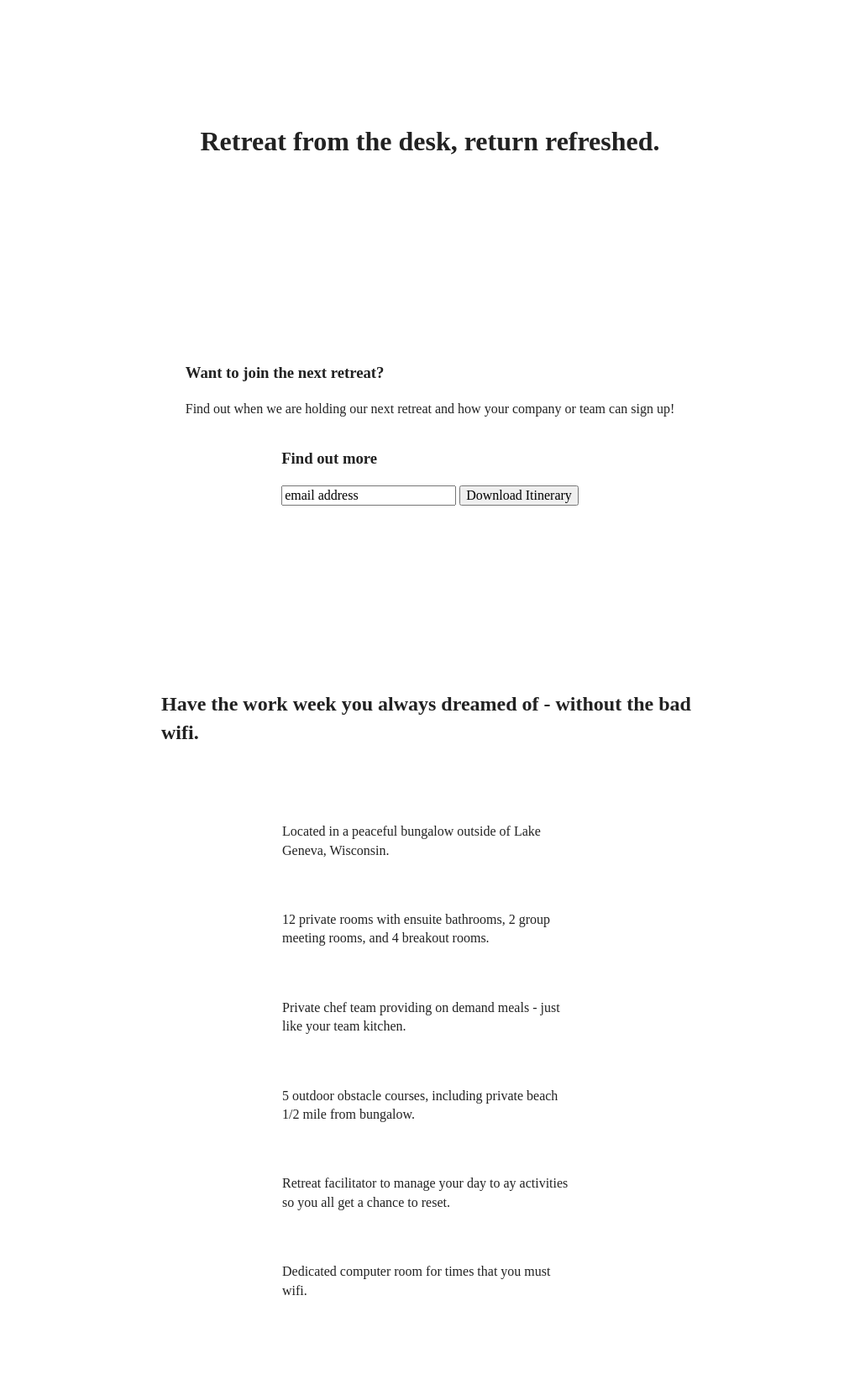
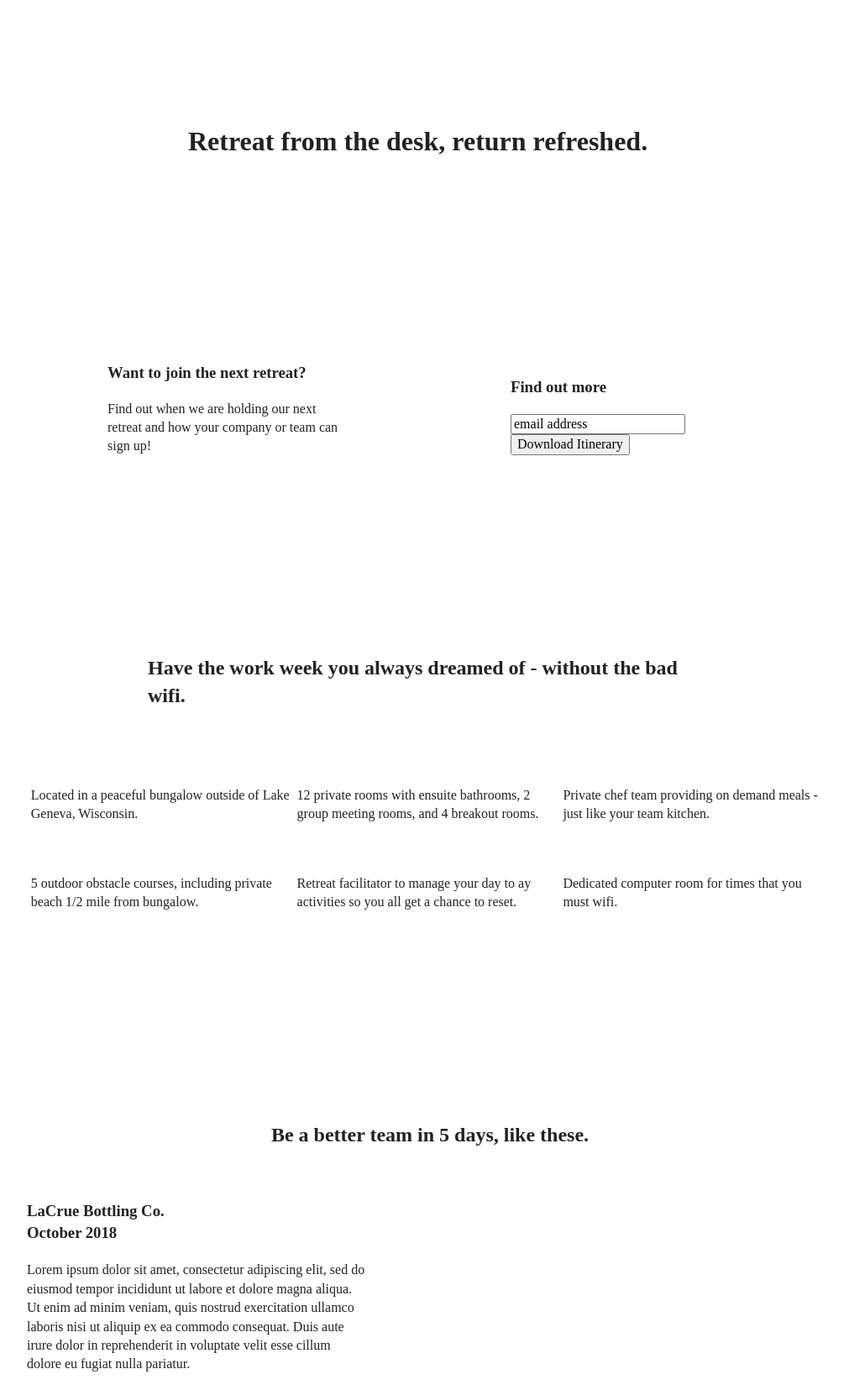
Before and after one commit to miszler/unplugged-retreat, a plain HTML site: page website-files/index.html in a window 1280 px wide. Shown: the part 260-1915 px from the top of the page at 84% size, without its empty margins (128-1133 px from the left). Drawn offline with nearby package versions, Linux system fonts and the light colour scheme; a script that the page names is missing.

Commit message:
updated with desktop media query

```diff
--- a/website-files/css/main.css
+++ b/website-files/css/main.css
@@ -500,6 +500,63 @@ aside {
 
 @media only screen and (min-width: 1200px) {
   /* Desktop styles here */
+
+    .content-wrapper {
+          max-width: 960px;
+     }
+
+      /* Hero */
+     .hero-area h1 {
+         width: 60%;
+     }
+
+     /* Aside */
+     aside .content-wrapper {
+         justify-content: space-around;
+     }
+
+     aside .content-wrapper .form-description,
+     aside .content-wrapper .form {
+         width: 30%;
+     }
+
+     /* Features */
+     .features h2 {
+         width: 70%;
+     }
+
+     .features article {
+         flex-basis: 33%;
+     }
+
+     /* Reviews */
+     .reviews article div {
+         width: 42%;
+     }
+
+/* ==========================================================================
+   About Page
+   ========================================================================== */
+     .mission h2,
+     .contact-section .content-wrapper h2 {
+         width: 100%;
+     }
+
+     .contact-section .content-wrapper h2 {
+         margin-bottom: 40px;
+     }
+
+
+/* ==========================================================================
+   FAQ Page
+   ========================================================================== */
+     .faq h2 {
+         width: 100%;
+     }
+
+     .faq-content {
+         flex-basis: 35%;
+     }
 }
 
 
```
